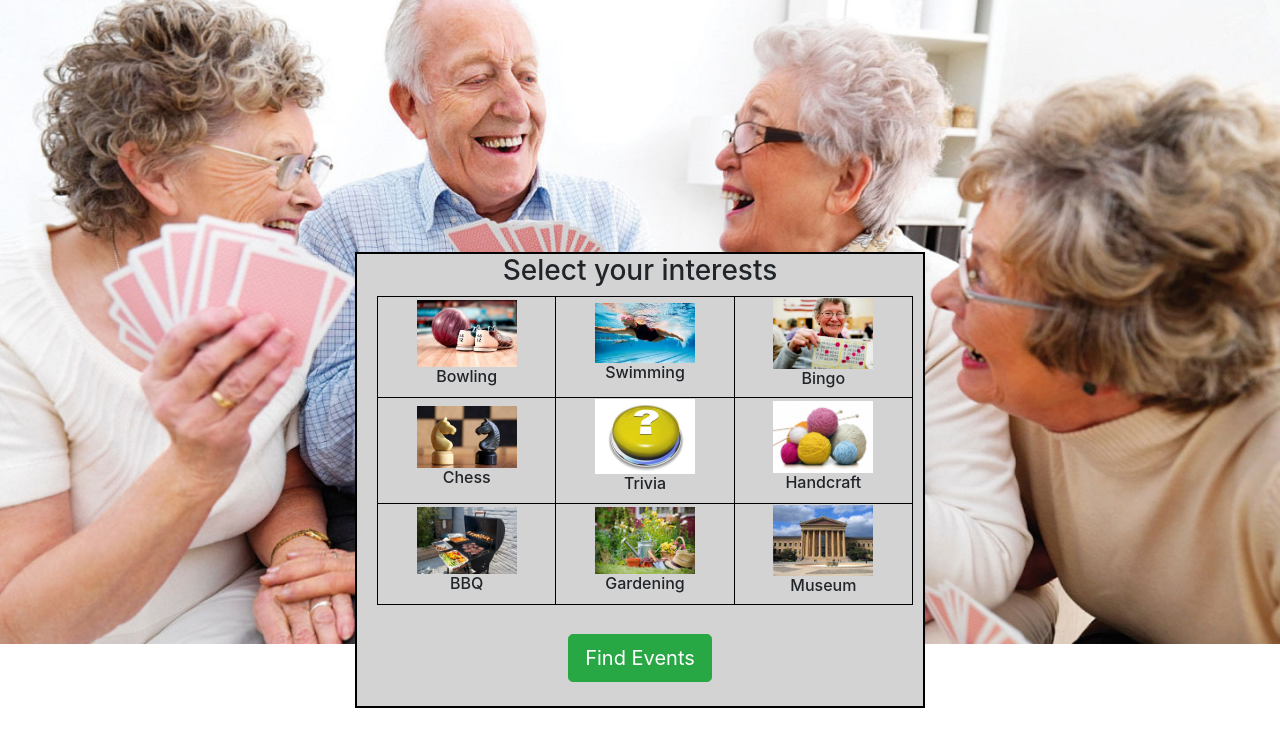
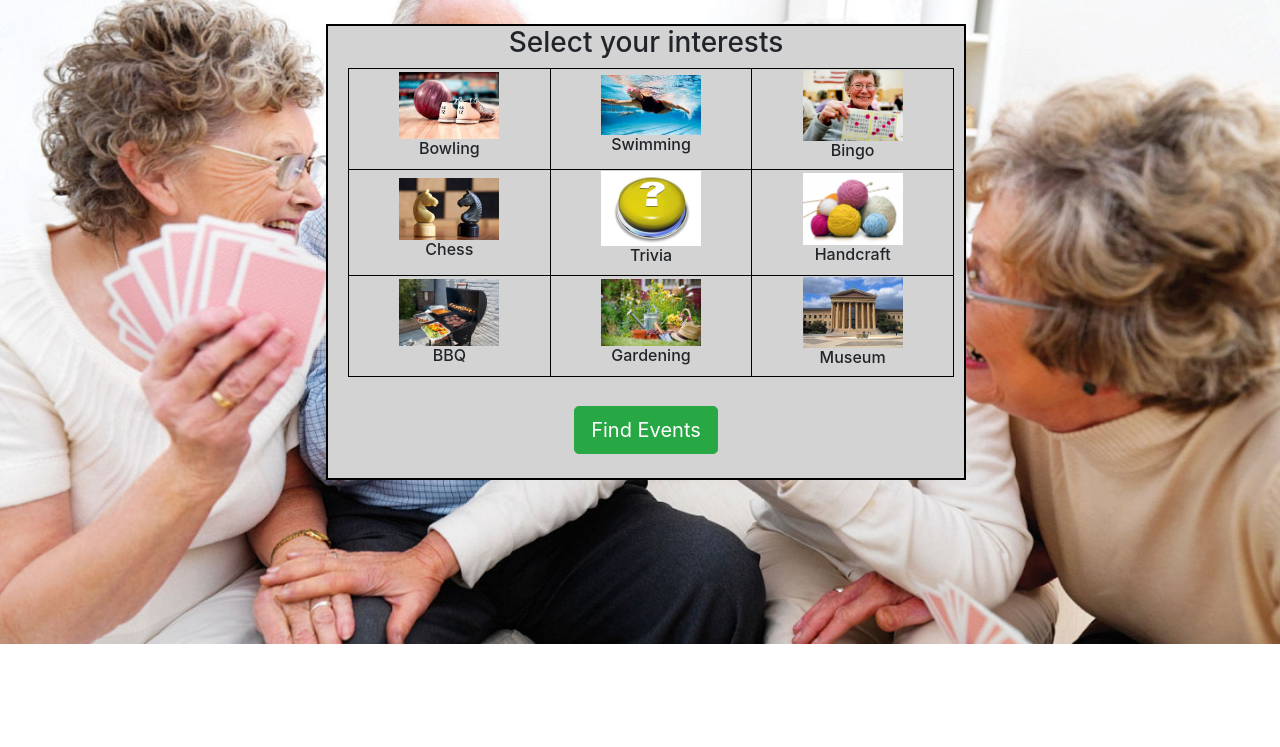
Before and after one commit to Dalimil/ProductForge4-Hackathon, a Flask app: page / in a window 1280 px wide. Shown: the top 747 px of the page. Run offline with Flask 2, Linux system fonts and the light colour scheme; parts of the project's set-up code (start-up, migrations or seed data) failed here and were passed over; some libraries are stand-ins or nearby versions; some web fonts are replaced.

Commit message:
Some layout changes

```diff
--- a/static/index.html
+++ b/static/index.html
@@ -67,7 +67,7 @@
 		<br>
 		<div class="row">
 		<div class="col-sm-3"></div>
-		<div class="col-sm-6" style="border: solid 2px black; background-color:#D3D3D3; margin-top: 20%; text-align:center;">
+		<div id="tablegrid" class="col-sm-6" style="border: solid 2px black; background-color:#D3D3D3; position: absolute; margin-bottom: 20%; text-align:center;">
 		<h3 id="tickboxes">Select your interests</h3>
 		<form role="form" onsubmit="return submitInterests();" method="POST">
 			<table style="width:100%" id="interestsForm" >
--- a/static/stylesheet.css
+++ b/static/stylesheet.css
@@ -1,7 +1,11 @@
 .full-width {
     display:block;
+}
 
+body {
+	height: 100%;
 }
+
 table {
 	margin: 5px;
 }
@@ -17,3 +21,8 @@ td {
 img {
 	width: 100px;
 }
+
+#tablegrid {
+	margin-left: 20%;
+	margin-right: 20%;
+}
```
